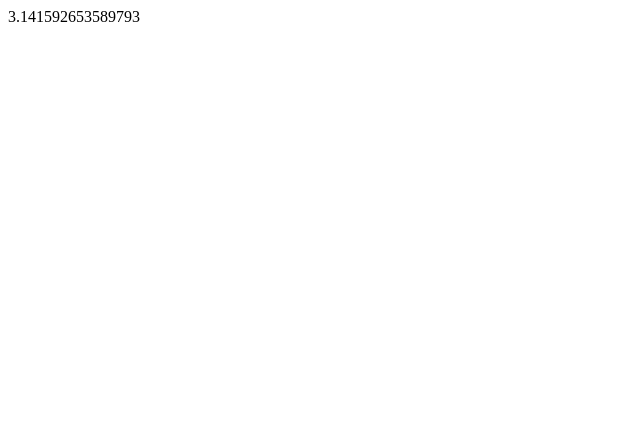
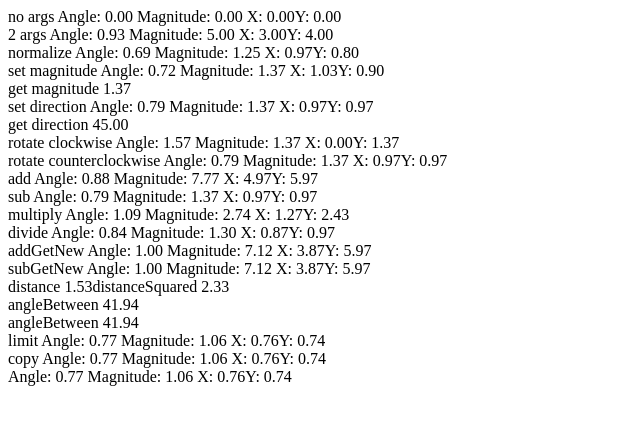
Before and after one commit to phillipmmarlowe/Lab829-Vectors, a plain HTML site: page test-vectors.html in a window 1280 px wide. Shown: the whole page, without its empty margins (0-640 px from the left). Drawn offline with Linux system fonts and the light colour scheme.

Commit message:
Work in Progress

```diff
--- a/ball.js
+++ b/ball.js
@@ -1,9 +1,10 @@
 
 
-function Ball(loc, vel, rad){
+function Ball(loc, vel, rad, acc){
   this.loc = loc;
   this.vel = vel;
   this.rad = rad;
+  this.acc = acc;
 }
 
 Ball.prototype.run = function(){
--- a/jsvector.js
+++ b/jsvector.js
@@ -59,7 +59,7 @@ JSVector.prototype.sub = function(v2){
 
 // Class method to return a new vector that is the sum of two vectors
 JSVector.addGetNew = function(v1,v2){
-  var v3;
+  var v3 = new JSVector();
   v3.x=v1.x+v2.x;
   v3.y=v1.y+v2.y;
   return v3;
@@ -67,7 +67,7 @@ JSVector.addGetNew = function(v1,v2){
 
 // Class method to return a new vector that is the difference of two vectors
 JSVector.subGetNew = function(v1,v2){
-  var v3;
+  var v3 = new JSVector();
   v3.x=v1.x+v2.x;
   v3.y=v1.y+v2.y;
   return v3;
@@ -138,6 +138,7 @@ JSVector.prototype.copy = function(){
 // Override inherited toString() to describe this instance
 JSVector.prototype.toString = function() {
   var angle = this.getDirection();
+  angle*180/Math.PI;
   var mag = this.getMagnitude();
   return 'Angle: ' + angle.toFixed(2) + ' Magnitude: ' + mag.toFixed(2) + ' X: ' + this.x.toFixed(2) + 'Y: ' + this.y.toFixed(2);
 	}
--- a/test-vectors.html
+++ b/test-vectors.html
@@ -9,34 +9,33 @@
   <body style = "white-space:pre">
     <script>
         var vec = new JSVector();   // no args
-        //var text = "no args " + vec + "\n";
+        var text = "no args " + vec + "\n";
         vec = new JSVector(3,4); // constructor with 2 args
-        var text = vec.getDirection();
-        vec.setDirection(Math.PI);
-        text = vec.getDirection();
-        // text += "2 args " + vec + "\n";
-        // text += "normalize " + vec.normalize() + "\n";
-        // text += "set magnitude " + vec.setMagnitude(Math.SQRT2) + "\n";
-        // text += "get magnitude " + vec.getMagnitude().toFixed(2) + "\n";
-        // text += "set direction " + vec.setDirection(Math.PI/4) + "\n";
-        // text += "get direction " + (vec.getDirection()*180/Math.PI).toFixed(2) + "\n";
-        // text += "rotate clockwise " + vec.rotate(Math.PI/4) + "\n";
-        // text += "rotate counterclockwise " + vec.rotate(-Math.PI/4) + "\n";
-        // text += "add " + vec.add(new JSVector(4,5)) + "\n";
-        // text += "sub " + vec.sub(new JSVector(4,5)) + "\n";
-        // text += "multiply " + vec.multiply(2.5) + "\n";
-        // text += "divide " + vec.divide(2.5) + "\n";
-        // text += "addGetNew " + JSVector.addGetNew(vec,vec) + "\n";
-        // text += "subGetNew " + JSVector.subGetNew(vec,vec) + "\n";
-        //text += "distance " +'
+        vec2 = new JSVector(3,5);
+        text += "2 args " + vec + "\n";
+        text += "normalize " + vec.normalize() + "\n";
+        text += "set magnitude " + vec.setMagnitude(Math.SQRT2) + "\n";
+        text += "get magnitude " + vec.getMagnitude().toFixed(2) + "\n";
+        text += "set direction " + vec.setDirection(Math.PI/4) + "\n";
+        text += "get direction " + (vec.getDirection()*180/Math.PI).toFixed(2) + "\n";
+        text += "rotate clockwise " + vec.rotate(Math.PI/4) + "\n";
+        text += "rotate counterclockwise " + vec.rotate(-Math.PI/4) + "\n";
+        text += "add " + vec.add(new JSVector(4,5)) + "\n";
+        text += "sub " + vec.sub(new JSVector(4,5)) + "\n";
+        text += "multiply " + vec.multiply(2.5) + "\n";
+        text += "divide " + vec.divide(2.5) + "\n";
+        text += "addGetNew " + JSVector.addGetNew(vec,vec2) + "\n";
+        text += "subGetNew " + JSVector.subGetNew(vec,vec2) + "\n";
+        text += "distance ";
         //toFixed(2) + "\n";
-        //var distance=vec.distance(new JSVector(2,2));
-        //text+=distance.toFixed(2);
-        //text += "distanceSquared " + vec.distanceSquared(new JSVector(2,2)).toFixed(2) + "\n";
-        // text += "angleBetween " + (vec.angleBetween(new JSVector(0,1))*180/Math.PI).toFixed(2) + "\n";
-        // text += "angleBetween " + (vec.angleBetween(new JSVector(0,-1))*180/Math.PI).toFixed(2) + "\n";
-        // text += "limit "+ vec.limit(1) + "\n";
-        // text += "copy "+ vec.copy() + "\n";
+        var distance=vec.distance(new JSVector(2,2));
+        text+=distance.toFixed(2);
+        text += "distanceSquared " + vec.distanceSquared(new JSVector(2,2)).toFixed(2) + "\n";
+        text += "angleBetween " + (vec.angleBetween(new JSVector(0,1))*180/Math.PI).toFixed(2) + "\n";
+        text += "angleBetween " + (vec.angleBetween(new JSVector(0,-1))*180/Math.PI).toFixed(2) + "\n";
+        text += "limit "+ vec.limit(1) + "\n";
+        text += "copy "+ vec.copy() + "\n";
+        text += vec.toString();
 
         document.body.textContent = text;
 
```
Also changed, not shown: main.js (+10 -7 lines).
